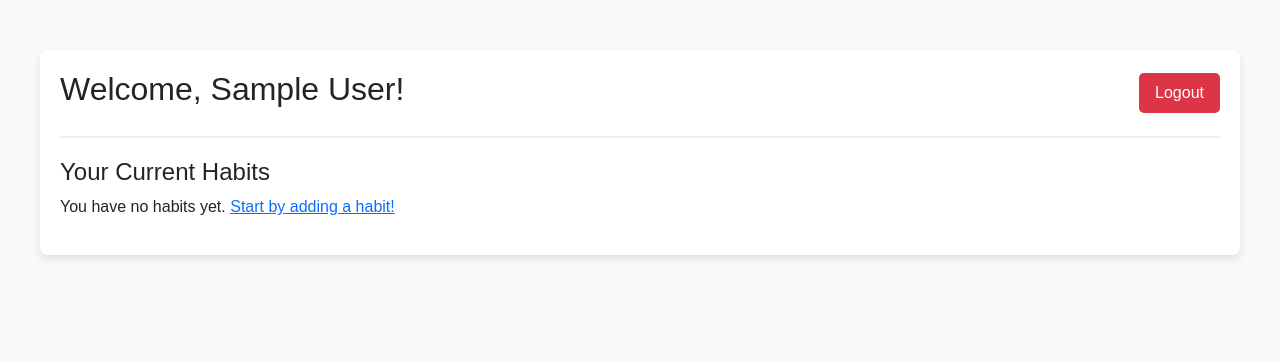
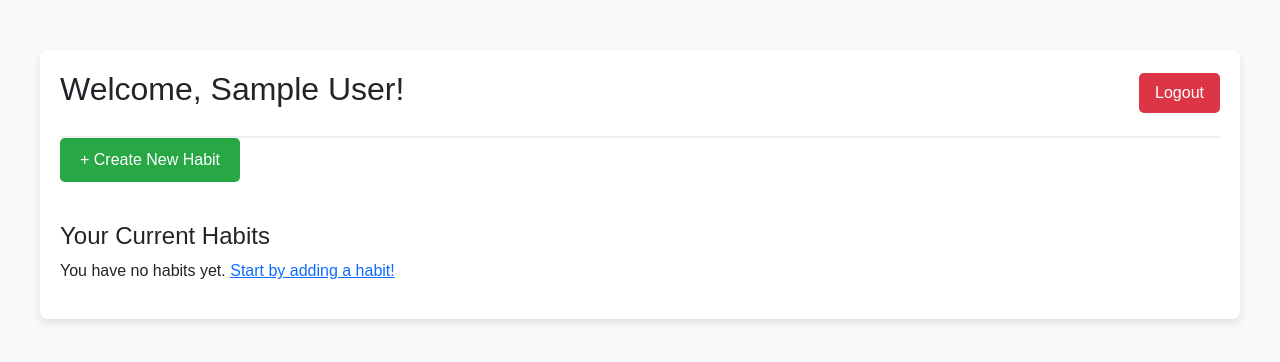
Before and after one commit to DanielPopoola/habit_tracker_project, a Django app: page /habits/dashboard in a window 1280 px wide. Shown: the top 362 px of the page. Run offline with Django 5.2, Linux system fonts and the light colour scheme; the visitor is signed in with stand-in values (Sample User, id 1); data that the repository does not hold is empty.

Commit message:
added the create habit link to dashboard

```diff
--- a/templates/habits/dashboard.html
+++ b/templates/habits/dashboard.html
@@ -57,6 +57,18 @@
         .task-btn:hover {
             background-color: #0056b3;
         }
+        .create-habit-link {
+            margin-bottom: 20px;
+            display: inline-block;
+            background-color: #28a745;
+            color: white;
+            padding: 10px 20px;
+            text-decoration: none;
+            border-radius: 5px;
+        }
+        .create-habit-link:hover {
+            background-color: #218838;
+        }
     </style>
 </head>
 <body>
@@ -69,6 +81,9 @@
                 <button type="submit" class="logout-btn">Logout</button>
             </form>
         </div>
+
+        <!-- Create Habit Link -->
+        <a href="{% url 'create_habit' %}" class="create-habit-link">+ Create New Habit</a>
 
         <!-- Habit List Section -->
         <div class="habit-list">
```
